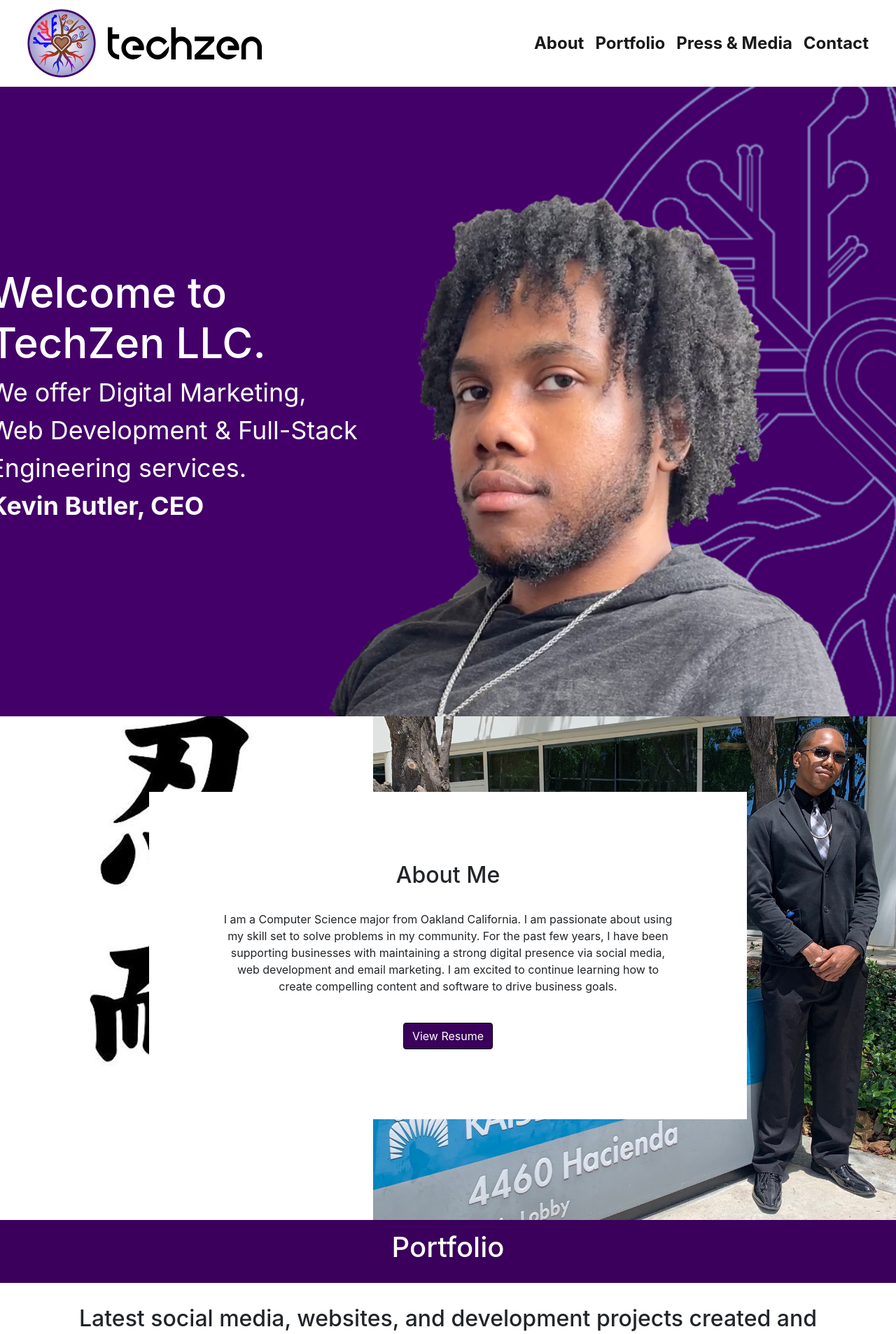
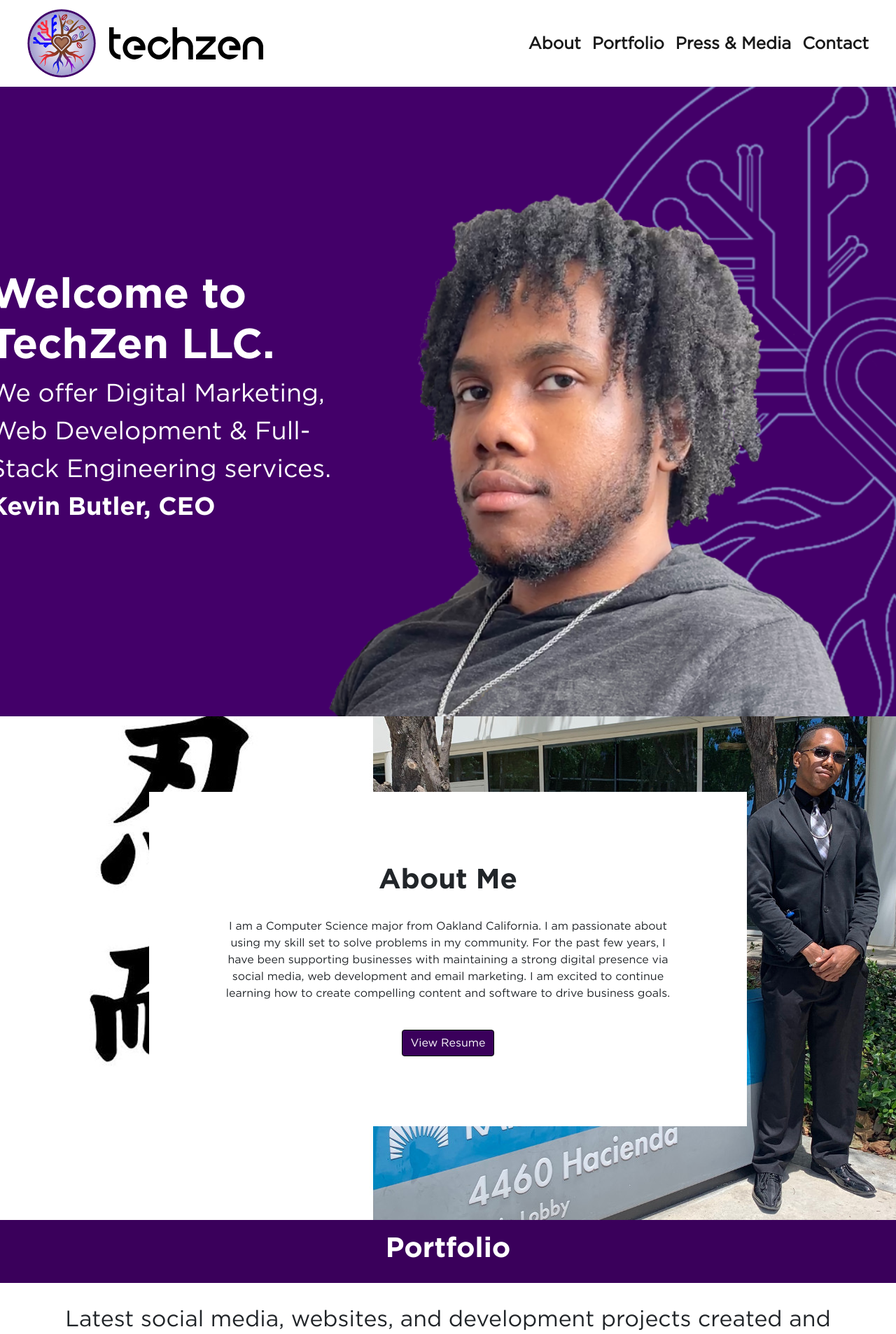
Before and after one commit to techzenlifestyle/my-portfolio-site, a Jekyll site: the page built from index.html, in a window 1280 px wide. Shown: the top 1907 px of the page at 70% size. Built offline with Jekyll 4.4.1, drawn with Linux system fonts in a browser that asks for light colours; nearby versions of some CDN libraries.

Commit message:
Adding custom font

```diff
--- a/assets/css/styles.css
+++ b/assets/css/styles.css
@@ -1,7 +1,40 @@
 /* Global */
+
+@font-face {
+    font-family: 'Gotham';
+    src: url('Gotham-Book.otf');
+}
+
+@font-face {
+    font-family: 'GothamBold';
+    src: url('Gotham-Bold.otf');
+}
+
+@font-face {
+    font-family: 'GothamItalic';
+    src: url('Gotham-BookItalic.otf');
+}
+
 body {
     /* padding-top: 50px;  */
+    font-family: 'Gotham';
 }
+
+h1 {
+    font-family: 'GothamBold';
+}
+
+em {
+    font-family: 'GothamItalic';
+    font-weight: normal;
+    font-style: normal;
+ }
+
+ strong {
+    font-family: 'GothamBold';
+    font-weight: normal;
+    font-style: normal;
+ }
 
 footer {
     height: 65vh;
--- a/index.html
+++ b/index.html
@@ -20,7 +20,7 @@ permalink: /
 <div class="container-fluid about-section" id="about">
   <div class="row justify-content-center">
     <div class="col-xl-8 about-box text-center">
-      <h2>About Me</h2>
+      <h1>About Me</h1>
       </br>
       <p>I am a Computer Science major from Oakland California. I am passionate about using my skill set to
         solve problems in my community. For the past few years, I have been supporting businesses with
@@ -50,7 +50,7 @@ permalink: /
       <a href="https://www.instagram.com/brotherhoodofeldersnetwork/" target="_blank"><div class="card">
         <img class="card-img-top" src="/assets/images/boen-ig.png" alt="The Brotherhood of Elders Network Instagram">
         <div class="card-body">
-          <h5 class="card-title text-center">The Brotherhood of Elders Network Instagram</h5>
+          <h4 class="card-title text-center">The Brotherhood of Elders Network Instagram</h4>
         </div>
       </div></a>
     </div>
@@ -58,7 +58,7 @@ permalink: /
       <a href="https://drive.google.com/file/d/1aaXFdHM5SjmQePYEtLTIEcEvyh-H4JM5/view?usp=sharing" target="_blank"><div class="card">
         <img class="card-img-top" src="/assets/images/h4o-main-screenshot.png" alt="H4O Website Screenshot">
         <div class="card-body">
-          <h5 class="card-title text-center">Political Campaign Website</h5>
+          <h4 class="card-title text-center">Political Campaign Website</h4>
         </div>
       </div></a>
     </div>
@@ -66,7 +66,7 @@ permalink: /
       <a href="https://www.instagram.com/hodgeforoakland/" target="_blank"><div class="card">
         <img class="card-img-top" src="/assets/images/h4o-ig.png" alt="H4O Website Screenshot">
         <div class="card-body">
-          <h5 class="card-title text-center">Political Campaign Instagram</h5>
+          <h4 class="card-title text-center">Political Campaign Instagram</h4>
         </div>
       </div></a>
     </div>
@@ -88,7 +88,7 @@ permalink: /
       </div>
       <div class="col-12">
         <div class="card-body">
-          <h5 class="card-title">Teaching with Tinkercad (Season 3, Ep. 5) – Culturally Responsive Makerspaces</h5>
+          <h4 class="card-title">Teaching with Tinkercad (Season 3, Ep. 5) – Culturally Responsive Makerspaces</h4>
           <p class="card-text">On Wednesday, May 24, Kevin Butler, (Ubuntu Center Coordinator and Genius Alum) participated in a special webinar led
             by design leaders at Tinkercad, Autodesk, and Design With Us to share his insights on developing a Culturally Responsive Makerspace.
             <br>
@@ -111,7 +111,7 @@ permalink: /
       </div>
       <div class="col-12">
         <div class="card-body">
-          <h5 class="card-title">Grand Opening of Teen Tech Center in Oakland, CA</h5>
+          <h4 class="card-title">Grand Opening of Teen Tech Center in Oakland, CA</h4>
           <p class="card-text">Residents and community partners in Oakland, CA came together to celebrate the grand opening of the much-awaited Ubuntu Center
             (a Best Buy Teen Tech Center) on the second floor of The Hidden Genius Project’s Headquarters, in partnership with Best Buy, Salesforce, and The Clubhouse Network.</p>
           <p class="card-text"><small class="text-muted">May 31, 2023</small></p>
@@ -129,7 +129,7 @@ permalink: /
       </div>
       <div class="col-10">
         <div class="card-body">
-          <h5 class="card-title">#GeniusRevealed KEVIN BUTLER, OAK4</h5>
+          <h4 class="card-title">#GeniusRevealed KEVIN BUTLER, OAK4</h4>
           <p class="card-text">For Kevin Butler, OAK4 Hidden Genius alum, brotherhood is at the core of his experience as a Genius.
             In sharing what makes The Hidden Genius Project unique, Kevin says, “It’s definitely that sense of brotherhood,
             just being connected with my brothers in that special way. It’s not like other programs or like anything I’ve ever experienced.”
```
Also changed, not shown: assets/css/Gotham-Bold.otf (added), assets/css/Gotham-Book.otf (added), assets/css/Gotham-BookItalic.otf (added).
